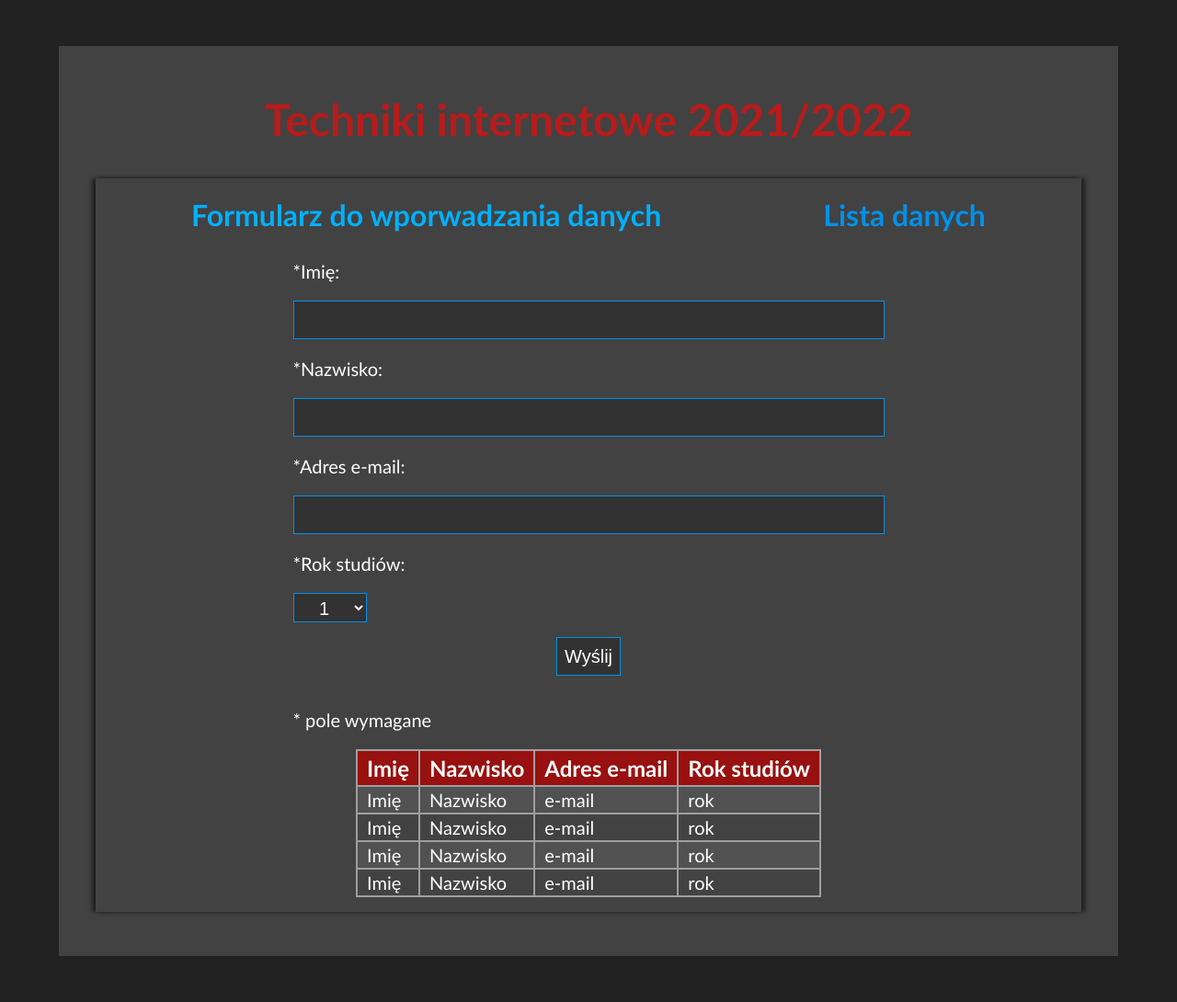
After one commit to codespaghettifier/ti_public_html, a PHP site: page /labs/lab6/lab6.html in a window 1280 px wide. The commit adds this page. Shown: the whole page at 92% size. Run offline with PHP 8.4, Linux system fonts and the light colour scheme.

Commit message:
Changed main.css color palette, updated index.html, added lab6 files

```diff
--- a/css/main.css
+++ b/css/main.css
@@ -1,13 +1,16 @@
 :root
 {
     --page_background_color: #212121;
+    --content_background_color_darker: #323232;
     --content_background_color: #424242;
+    --content_background_color_lighter: #515151;
     --main_header_color: #b71c1c;
     --menu_header_color: #d32f2f;
     --catalog_link_color: #2979ff;
     --catalog_link_color_hover: #82b1ff;
     --link_color: #00b0ff;
-    --link_color_hover: #80d8ff;
+    --link_color_hover: #40C4FF;
+    --link_color_darker: #0091ea;
 }
 
 body
@@ -28,6 +31,7 @@ div#content
 {
     background-color: var(--content_background_color);
     margin: 0 5%;
+    padding: 16px 0 48px 0;
 }
 
 header#main_header
@@ -105,3 +109,9 @@ div.list_menu h4
     padding: 8px 0;
     margin: 0 50px;
 }
+
+div.center_content
+{
+    display: flex;
+    justify-content: space-around;
+}
--- a/labs/index.html
+++ b/labs/index.html
@@ -41,6 +41,10 @@
                     <a class="link" href="lab5/lab5.html">
                         <h4>Technologia Common Gateway Interface (CGI)</h4>
                     </a>
+                    <h3>Laboratorium 6: JavaScript - strona kliencka</h3>
+                    <a class="link" href="lab6/lab6.html">
+                        <h4>Laboratorium 6: JavaScript - strona kliencka</h4>
+                    </a>
                 </div>
             </article>
         </div>
--- /dev/null
+++ b/labs/lab6/lab6.css
@@ -0,0 +1,129 @@
+div.data_form_and_inspector_container
+{
+    /* background-color: var(--content_background_color_lighter); */
+    margin: 0 40px;
+    padding: 16px 16px;
+    box-shadow: 4px 0 4px var(--page_background_color), -4px 0 4px var(--page_background_color);
+}
+
+div.menu_bar
+{
+    display: flex;
+    justify-content: space-around;
+    text-align: center;
+}
+
+div.menu_bar a.menu_option
+{
+    color: var(--link_color_darker);
+    font-size: 32px;
+    line-height: 48px;
+    padding: 0 0 5px 0;
+    margin: 0;
+    font-weight: 700;
+}
+
+div.menu_bar a.menu_option:hover
+{
+    color: var(--link_color_hover);
+    padding: 0;
+    border-style: solid;
+    border-width: 0 0 5px 0;
+    border-color: var(--link_color_hover);
+}
+
+div.data_form_container
+{
+    display: flex;
+    justify-content: space-around;
+}
+
+form.data_form
+{
+    font-size: 20px;
+}
+
+form.data_form input
+{
+    height: 32px;
+    font-size: 20px;
+    border-style: solid;
+    border-width: 1px;
+    border-color: var(--link_color_darker);
+    background-color: var(--content_background_color_darker);
+    color: #ffffff;
+    padding: 4px 8px;
+}
+
+form.data_form input:hover, form.data_form input:focus
+{
+    border-color: var(--link_color);
+    box-shadow: 2px 0 2px var(--link_color), -2px 0 2px var(--link_color);
+}
+
+form.data_form select
+{
+    height: 32px;
+    min-width: 80px;
+    font-size: 20px;
+    border-style: solid;
+    border-width: 1px;
+    border-color: var(--link_color_darker);
+    background-color: var(--content_background_color_darker);
+    color: #ffffff;
+    padding: 4px 8px;
+    text-align: center;
+}
+
+form.data_form select:hover, form.data_form select:focus
+{
+    border-color: var(--link_color);
+    box-shadow: 2px 0 2px var(--link_color), -2px 0 2px var(--link_color);
+}
+
+form.data_form input.submit_button
+{
+    box-sizing: content-box;
+    margin: 16px 0;
+}
+
+div.data_table_container
+{
+    display: flex;
+    justify-content: space-around;
+}
+
+table.data_table, table.data_table th, table.data_table td
+{
+    border-width: 1px;
+    border-style: solid;
+    border-color: #9E9E9E;
+    border-spacing: 0;
+}
+
+table.data_table .header
+{
+    background-color: #98100f;
+    font-size: 24px;
+}
+
+table.data_table .header th
+{
+    padding: 4px 10px;
+}
+
+table.data_table tbody td
+{
+    padding: 2px 10px;
+    font-size: 20px;
+}
+
+table.data_table > tbody > tr:nth-child(odd) > td
+{
+    background-color: var(--content_background_color_lighter);
+}
+
+table.data_table > tbody > tr:nth-child(even) > td
+{
+    background-color: var(--content_background_color);
+}
--- /dev/null
+++ b/labs/lab6/lab6.html
@@ -0,0 +1,82 @@
+<!DOCTYPE html>
+<html>
+    <head>
+        <meta charset="UTF-8">
+        <title>Techniki internetowe 2021/2022</title>
+        <link rel="StyleSheet" href="../../css/main.css" type="text/css">
+        <link rel="StyleSheet" href="lab6.css" type="text/css">
+    </head>
+    <body>
+        <div id="content">
+            <header id="main_header">
+                <h1>Techniki internetowe 2021/2022</h1>
+            </header>
+            <article>
+                <div class="data_form_and_inspector_container">
+                    <div class="menu_bar">
+                        <a class="menu_option" style="color: var(--link_color)">Formularz do wporwadzania danych</a>
+                        <a class="menu_option">Lista danych</a>
+                    </div>
+                    <div class="data_form_container">
+                        <form class="data_form" name="data_form">
+                            <p>*Imię:</p>
+                            <input type="text" size="50" name="first name"/>
+                            <p>*Nazwisko:</p>
+                            <input type="text" size="50" name="last name"/>
+                            <p>*Adres e-mail:</p>
+                            <input type="text" size="50" name="email"/>
+                            <p>*Rok studiów:</p>
+                            <select name="rok">
+                                <option value="1">1</option>
+                                <option value="2">2</option>
+                                <option value="3">3</option>
+                                <option value="4">4</option>
+                                <option value="5">5</option>
+                            </select>
+                            <div class="center_content">
+                                <input class="submit_button" type="button" value="Wyślij"/>
+                            </div>
+                            <p>* pole wymagane</p>
+                        </form>
+                    </div>
+                    <div class="data_table_container">
+                        <table class="data_table">
+                            <thead class="header">
+                                <th>Imię</th>
+                                <th>Nazwisko</th>
+                                <th>Adres e-mail</th>
+                                <th>Rok studiów</th>
+                            </thead>
+                            <tbody>
+                                <tr class="data_record">
+                                    <td>Imię</td>
+                                    <td>Nazwisko</td>
+                                    <td>e-mail</td>
+                                    <td>rok</td>
+                                </tr>
+                                <tr class="data_record">
+                                    <td>Imię</td>
+                                    <td>Nazwisko</td>
+                                    <td>e-mail</td>
+                                    <td>rok</td>
+                                </tr>
+                                <tr class="data_record">
+                                    <td>Imię</td>
+                                    <td>Nazwisko</td>
+                                    <td>e-mail</td>
+                                    <td>rok</td>
+                                </tr>
+                                <tr class="data_record">
+                                    <td>Imię</td>
+                                    <td>Nazwisko</td>
+                                    <td>e-mail</td>
+                                    <td>rok</td>
+                                </tr>
+                            </tbody>
+                        </table>
+                    </div>
+                </div>
+            </article>
+        </div>
+    </body>
+</html>
```
